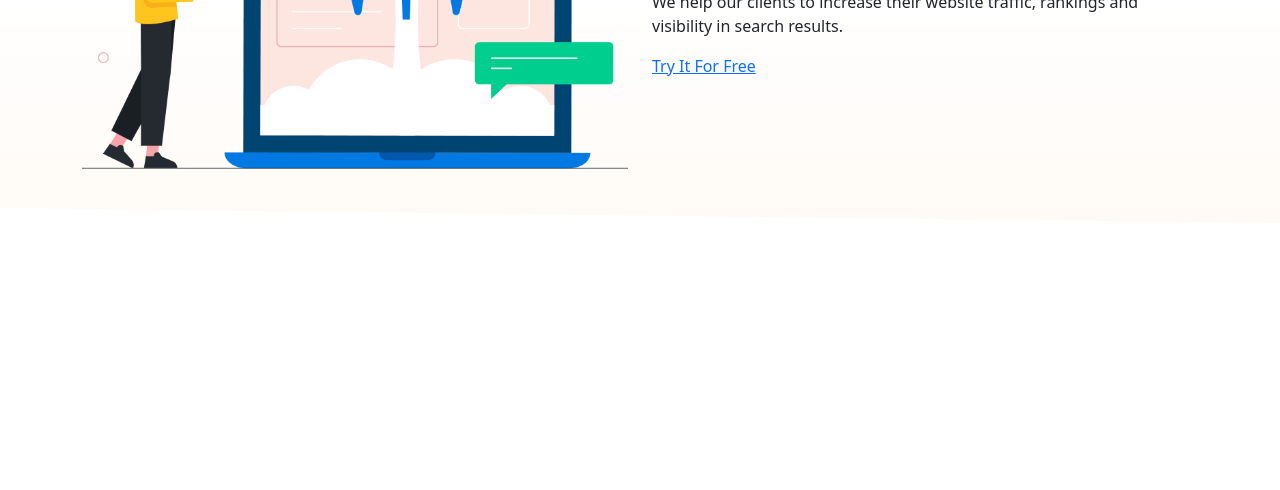
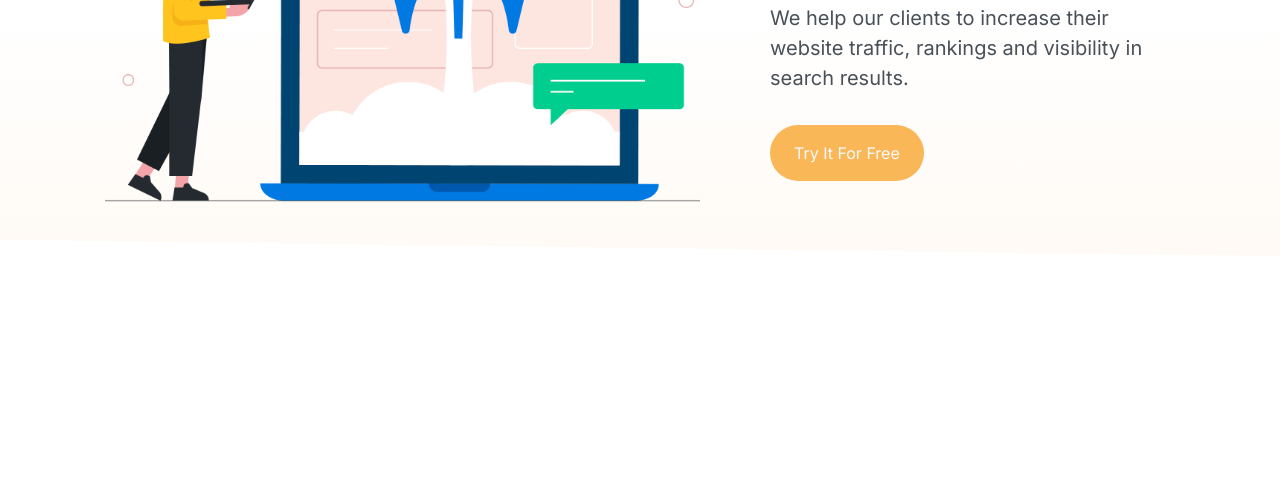
Before and after one commit to ankitpativala1405/SandBox_Bootstrap, a website: page index.html in a window 1280 px wide. Shown: the part 310-800 px from the top of the page. Drawn offline with nearby package versions, Linux system fonts and the light colour scheme.

Commit message:
update || 05-07

```diff
--- a/CSS/style.css
+++ b/CSS/style.css
@@ -4,6 +4,142 @@
   margin: 0;
   padding: 0;
   box-sizing: border-box;
+  font-family: "Inter", sans-serif;
+}
+
+:root {
+  --font-sans: ui-sans-serif, system-ui, sans-serif, "Apple Color Emoji", "Segoe UI Emoji", "Segoe UI Symbol", "Noto Color Emoji";
+  --font-serif: ui-serif, Georgia, Cambria, "Times New Roman", Times, serif;
+  --font-mono: ui-monospace, SFMono-Regular, Menlo, Monaco, Consolas, "Liberation Mono", "Courier New", monospace;
+  --spacing: .25rem;
+  --container-3xs: 16rem;
+  --container-2xs: 18rem;
+  --container-xs: 20rem;
+  --container-sm: 24rem;
+  --container-md: 28rem;
+  --container-lg: 32rem;
+  --container-xl: 36rem;
+  --container-2xl: 42rem;
+  --container-3xl: 48rem;
+  --container-4xl: 56rem;
+  --container-5xl: 64rem;
+  --container-6xl: 72rem;
+  --container-7xl: 80rem;
+  --text-xs: .75rem;
+  --text-xs--line-height: calc(1 / .75);
+  --text-sm: .875rem;
+  --text-sm--line-height: calc(1.25 / .875);
+  --text-base: 1rem;
+  --text-base--line-height: calc(1.5 / 1);
+  --text-lg: 1.125rem;
+  --text-lg--line-height: calc(1.75 / 1.125);
+  --text-xl: 1.25rem;
+  --text-xl--line-height: calc(1.75 / 1.25);
+  --text-2xl: 1.5rem;
+  --text-2xl--line-height: calc(2 / 1.5);
+  --text-3xl: 1.875rem;
+  --text-3xl--line-height: calc(2.25 / 1.875);
+  --text-4xl: 2.25rem;
+  --text-4xl--line-height: calc(2.5 / 2.25);
+  --text-5xl: 3rem;
+  --text-5xl--line-height: 1;
+  --text-6xl: 3.75rem;
+  --text-6xl--line-height: 1;
+  --text-7xl: 4.5rem;
+  --text-7xl--line-height: 1;
+  --text-8xl: 6rem;
+  --text-8xl--line-height: 1;
+  --text-9xl: 8rem;
+  --text-9xl--line-height: 1;
+  --font-weight-thin: 100;
+  --font-weight-extralight: 200;
+  --font-weight-light: 300;
+  --font-weight-normal: 400;
+  --font-weight-medium: 500;
+  --font-weight-semibold: 600;
+  --font-weight-bold: 700;
+  --font-weight-extrabold: 800;
+  --font-weight-black: 900;
+  --tracking-tighter: -.05em;
+  --tracking-tight: -.025em;
+  --tracking-normal: 0em;
+  --tracking-wide: .025em;
+  --tracking-wider: .05em;
+  --tracking-widest: .1em;
+  --leading-tight: 1.25;
+  --leading-snug: 1.375;
+  --leading-normal: 1.5;
+  --leading-relaxed: 1.625;
+  --leading-loose: 2;
+  --radius-xs: .125rem;
+  --radius-sm: .25rem;
+  --radius-md: .375rem;
+  --radius-lg: .5rem;
+  --radius-xl: .75rem;
+  --radius-2xl: 1rem;
+  --radius-3xl: 1.5rem;
+  --radius-4xl: 2rem;
+  --shadow-2xs: 0 1px #0000000d;
+  --shadow-xs: 0 1px 2px 0 #0000000d;
+  --shadow-sm: 0 1px 3px 0 #0000001a, 0 1px 2px -1px #0000001a;
+  --shadow-md: 0 4px 6px -1px #0000001a, 0 2px 4px -2px #0000001a;
+  --shadow-lg: 0 10px 15px -3px #0000001a, 0 4px 6px -4px #0000001a;
+  --shadow-xl: 0 20px 25px -5px #0000001a, 0 8px 10px -6px #0000001a;
+  --shadow-2xl: 0 25px 50px -12px #00000040;
+  --inset-shadow-2xs: inset 0 1px #0000000d;
+  --inset-shadow-xs: inset 0 1px 1px #0000000d;
+  --inset-shadow-sm: inset 0 2px 4px #0000000d;
+  --drop-shadow-xs: 0 1px 1px #0000000d;
+  --drop-shadow-sm: 0 1px 2px #00000026;
+  --drop-shadow-md: 0 3px 3px #0000001f;
+  --drop-shadow-lg: 0 4px 4px #00000026;
+  --drop-shadow-xl: 0 9px 7px #0000001a;
+  --drop-shadow-2xl: 0 25px 25px #00000026;
+  --ease-in: cubic-bezier(.4, 0, 1, 1);
+  --ease-out: cubic-bezier(0, 0, .2, 1);
+  --ease-in-out: cubic-bezier(.4, 0, .2, 1);
+  --animate-spin: spin 1s linear infinite;
+  --animate-ping: ping 1s cubic-bezier(0, 0, .2, 1) infinite;
+  --animate-pulse: pulse 2s cubic-bezier(.4, 0, .6, 1) infinite;
+  --animate-bounce: bounce 1s infinite;
+  --blur-xs: 4px;
+  --blur-sm: 8px;
+  --blur-md: 12px;
+  --blur-lg: 16px;
+  --blur-xl: 24px;
+  --blur-2xl: 40px;
+  --blur-3xl: 64px;
+  --perspective-dramatic: 100px;
+  --perspective-near: 300px;
+  --perspective-normal: 500px;
+  --perspective-midrange: 800px;
+  --perspective-distant: 1200px;
+  --aspect-video: 16 / 9;
+  --default-transition-duration: .15s;
+  --default-transition-timing-function: cubic-bezier(.4, 0, .2, 1);
+  --default-font-family: var(--font-sans);
+  --default-font-feature-settings: var(--font-sans--font-feature-settings);
+  --default-font-variation-settings: var(--font-sans--font-variation-settings);
+  --default-mono-font-family: var(--font-mono);
+  --default-mono-font-feature-settings: var(--font-mono--font-feature-settings);
+  --default-mono-font-variation-settings: var(--font-mono--font-variation-settings);
+  --font-IBMPlexSerif: "IBM Plex Serif", "serif";
+  --font-SpaceGrotesk: "Space Grotesk", "sans-serif";
+  --font-Manrope: "Manrope", "sans-serif";
+  --font-Unicons: "Unicons";
+  --font-Monospace: "SFMono-Regular,Menlo,Monaco,Consolas", "Liberation Mono", "Courier New", "monospace";
+  --font-Custom: "Custom";
+  --font-DMSerif: "DM Serif Display";
+  --font-SansSerif: "sans-serif";
+  --font-THICCCBOI: "THICCCBOI", "sans-serif";
+  --font-Urbanist: "Urbanist", "sans-serif";
+  --color-white: #fff;
+  --color-black: #000;
+  --breakpoint-xxl: 1400px;
+  --breakpoint-xl: 1200px;
+  --breakpoint-lg: 992px;
+  --breakpoint-md: 768px;
+  --breakpoint-sm: 576px;
 }
 
 ol,
@@ -21,3 +157,22 @@ dl {
   background: linear-gradient(to top, #fffaf5, #ffffff, #fffaf5);
   clip-path: polygon(0% 0%, 100% 0%, 100% 100%, 0% 96.69%);
 }
+
+.Rocket-image h2 {
+  color: #343f52
+}
+
+.Rocket-image p {
+  color: #60697b;
+  /* font-size: "THICCCBOI", "sans-serif"; */
+  /* font-family: Manrope, "sans-serif"; */
+}
+
+.Rocket-image>div>div>div {
+  padding: 0 35px;
+}
+
+.btn-bg {
+  background-color: #fab758 !important;
+  width: fit-content;
+}
--- a/index.html
+++ b/index.html
@@ -99,21 +99,21 @@
       <div class="bg-gradient-custom">
         <section class="Rocket-image py-5">
           <div class="container mx-auto">
-            <div class="row justify-content-center">
-              <div class="col-12 col-lg-6 justify-content-center">
+            <div class="row justify-content-center gap-5 gap-lg-0">
+              <div class="col-12 col-lg-7 justify-content-center">
                 <img
                   src="./asset/images/asset 52.png"
                   alt="Rocket Illustration"
                   class="img-fluid"
                 />
               </div>
-              <div class="col-12 col-lg-6 my-auto">
-                <h2 class="text-gray-900">Grow Your Businesswith Our Solutions.</h2>
-                <p>
+              <div class="col-12 col-lg-5 my-auto gap-3 d-flex flex-column  align-items-center text-center text-lg-start align-items-lg-start">
+                <h2 class="fw-bold fs-1">Grow Your Businesswith Our Solutions.</h2>
+                <p class="fs-5 text-dark-emphasis">
                   We help our clients to increase their website traffic, rankings
                   and visibility in search results.
                 </p>
-                <a href="#" class="">Try It For Free</a>
+                <a href="#" class="btn-bg text-light py-3 px-4 rounded-5 text-decoration-none">Try It For Free</a>
               </div>
             </div>
           </div>
```
